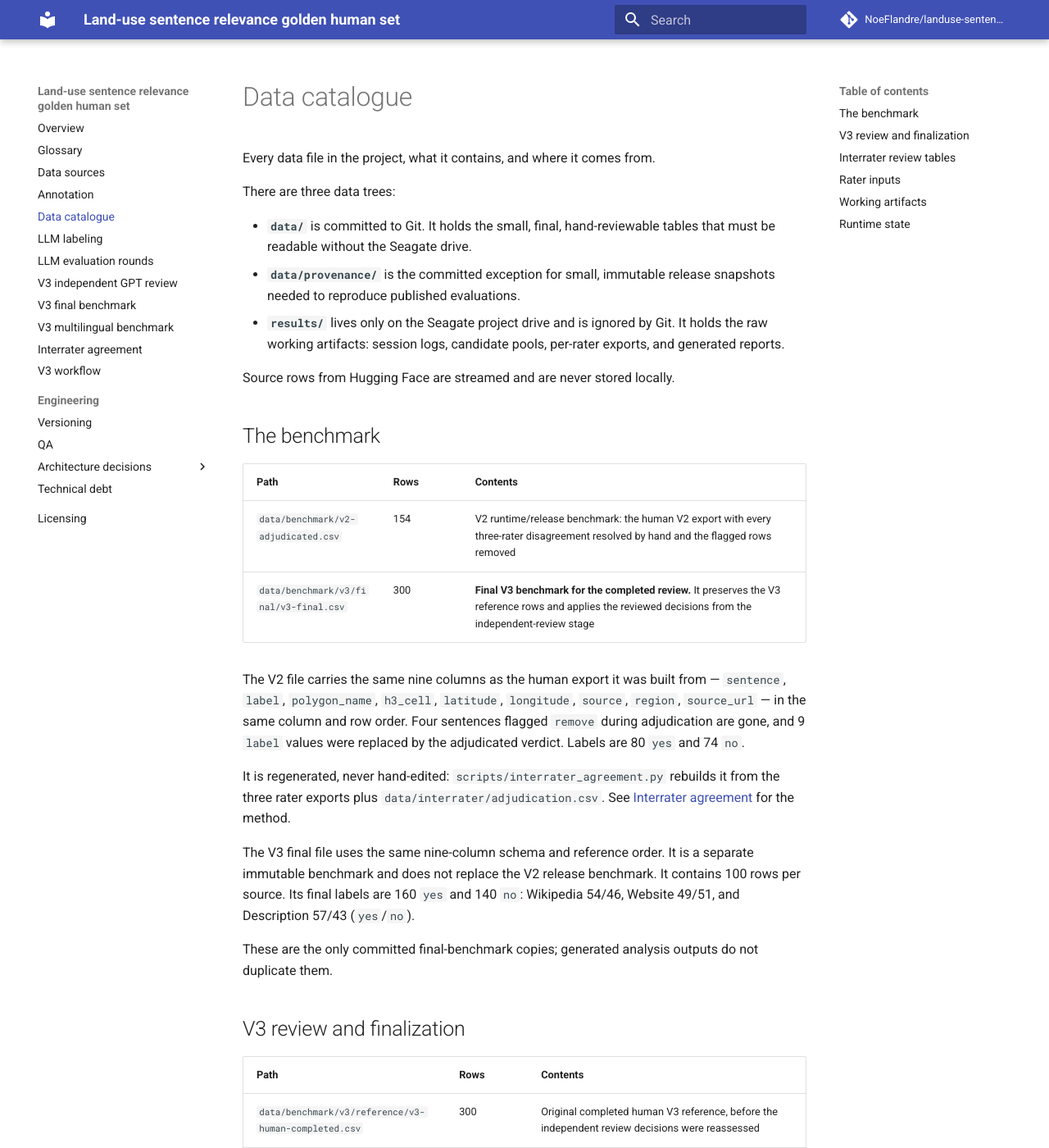
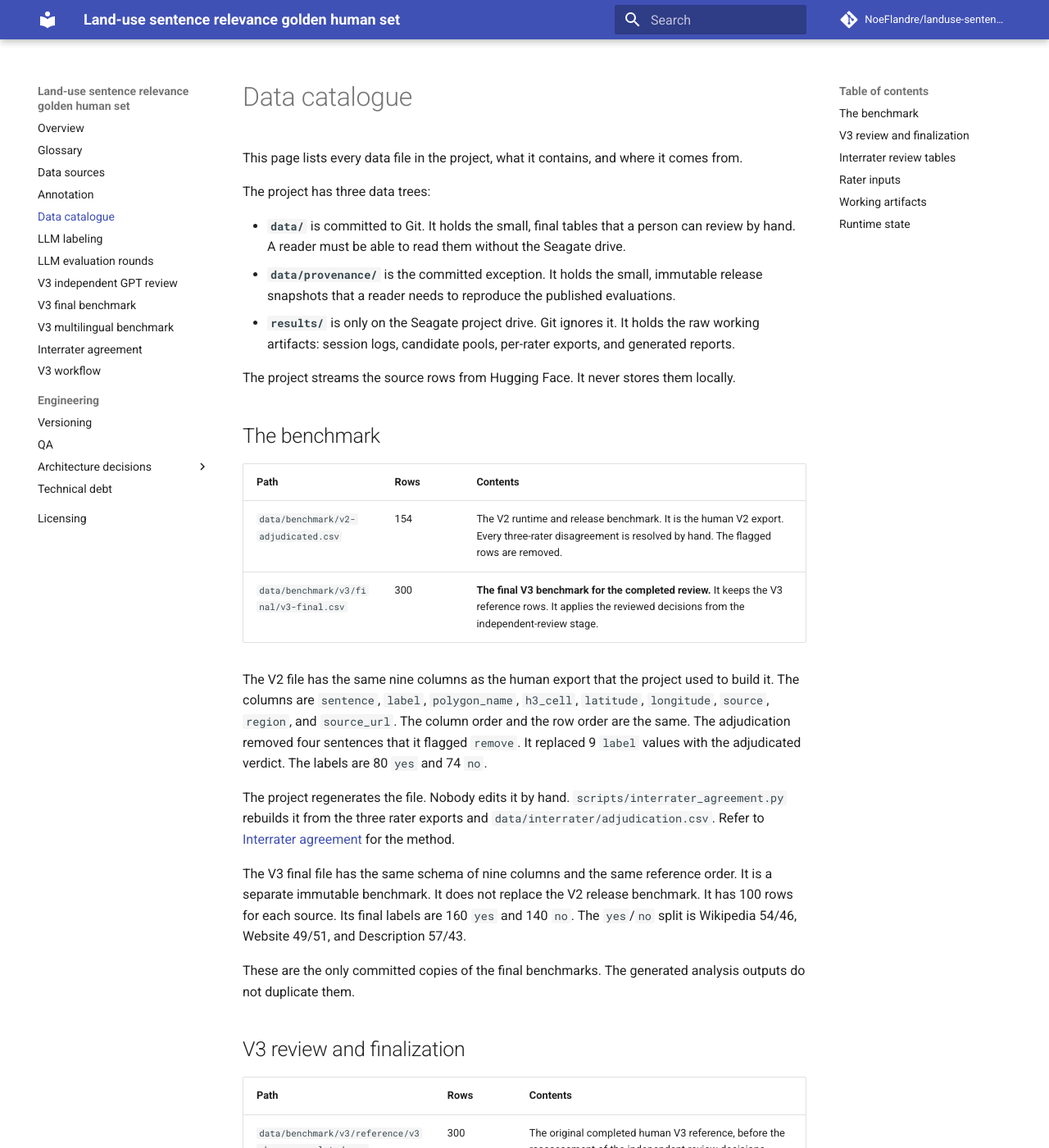
Before and after one commit to NoeFlandre/landuse-sentence-relevance-golden-human-set, an MkDocs documentation site: the page built from docs/results.md, in a window 1280 px wide and 1400 px high. Shown: the whole window at 82% size. Built offline with MkDocs 1.6.1 and Material for MkDocs 9.7.7, drawn with Linux system fonts in a browser that asks for light colours; comment, search, counter and statistics services are not loaded; some of the changed text lies outside the part shown.

Commit message:
docs: rewrite V3 review, translations, data catalogue in ASD-STE100
Co-Authored-By: Claude Sonnet 5.5 <noreply@anthropic.com>
Claude-Session: https://claude.ai/code/session_012hTfGDKATWSHAuPsTwiCKA

```diff
--- a/docs/results.md
+++ b/docs/results.md
@@ -1,63 +1,57 @@
 # Data catalogue
 
-Every data file in the project, what it contains, and where it comes from.
+This page lists every data file in the project, what it contains, and where it comes from.
 
-There are three data trees:
+The project has three data trees:
 
-- **`data/`** is committed to Git. It holds the small, final, hand-reviewable tables that must be readable without the Seagate drive.
-- **`data/provenance/`** is the committed exception for small, immutable release snapshots needed to reproduce published evaluations.
-- **`results/`** lives only on the Seagate project drive and is ignored by Git. It holds the raw working artifacts: session logs, candidate pools, per-rater exports, and generated reports.
+- **`data/`** is committed to Git. It holds the small, final tables that a person can review by hand. A reader must be able to read them without the Seagate drive.
+- **`data/provenance/`** is the committed exception. It holds the small, immutable release snapshots that a reader needs to reproduce the published evaluations.
+- **`results/`** is only on the Seagate project drive. Git ignores it. It holds the raw working artifacts: session logs, candidate pools, per-rater exports, and generated reports.
 
-Source rows from Hugging Face are streamed and are never stored locally.
+The project streams the source rows from Hugging Face. It never stores them locally.
 
 ## The benchmark
 
 | Path | Rows | Contents |
 | --- | --- | --- |
-| `data/benchmark/v2-adjudicated.csv` | 154 | V2 runtime/release benchmark: the human V2 export with every three-rater disagreement resolved by hand and the flagged rows removed |
-| `data/benchmark/v3/final/v3-final.csv` | 300 | **Final V3 benchmark for the completed review.** It preserves the V3 reference rows and applies the reviewed decisions from the independent-review stage |
+| `data/benchmark/v2-adjudicated.csv` | 154 | The V2 runtime and release benchmark. It is the human V2 export. Every three-rater disagreement is resolved by hand. The flagged rows are removed. |
+| `data/benchmark/v3/final/v3-final.csv` | 300 | **The final V3 benchmark for the completed review.** It keeps the V3 reference rows. It applies the reviewed decisions from the independent-review stage. |
 
-The V2 file carries the same nine columns as the human export it was built from — `sentence`, `label`, `polygon_name`, `h3_cell`, `latitude`, `longitude`, `source`, `region`, `source_url` — in the same column and row order. Four sentences flagged `remove` during adjudication are gone, and 9 `label` values were replaced by the adjudicated verdict. Labels are 80 `yes` and 74 `no`.
+The V2 file has the same nine columns as the human export that the project used to build it. The columns are `sentence`, `label`, `polygon_name`, `h3_cell`, `latitude`, `longitude`, `source`, `region`, and `source_url`. The column order and the row order are the same. The adjudication removed four sentences that it flagged `remove`. It replaced 9 `label` values with the adjudicated verdict. The labels are 80 `yes` and 74 `no`.
 
-It is regenerated, never hand-edited: `scripts/interrater_agreement.py` rebuilds it from the three rater exports plus `data/interrater/adjudication.csv`. See [Interrater agreement](interrater-agreement.md) for the method.
+The project regenerates the file. Nobody edits it by hand. `scripts/interrater_agreement.py` rebuilds it from the three rater exports and `data/interrater/adjudication.csv`. Refer to [Interrater agreement](interrater-agreement.md) for the method.
 
-The V3 final file uses the same nine-column schema and reference order. It is a separate immutable benchmark and does not replace the V2 release benchmark. It contains 100 rows per source. Its final labels are 160 `yes` and 140 `no`: Wikipedia 54/46, Website 49/51, and Description 57/43 (`yes`/`no`).
+The V3 final file has the same schema of nine columns and the same reference order. It is a separate immutable benchmark. It does not replace the V2 release benchmark. It has 100 rows for each source. Its final labels are 160 `yes` and 140 `no`. The `yes`/`no` split is Wikipedia 54/46, Website 49/51, and Description 57/43.
 
-These are the only committed final-benchmark copies; generated analysis outputs do not duplicate them.
+These are the only committed copies of the final benchmarks. The generated analysis outputs do not duplicate them.
 
 ## V3 review and finalization
 
 | Path | Rows | Contents |
 | --- | --- | --- |
-| `data/benchmark/v3/reference/v3-human-completed.csv` | 300 | Original completed human V3 reference, before the independent review decisions were reassessed |
-| `data/benchmark/v3/independent-review/v3-independent-review-input.csv` | 300 | Blinded input sent for the independent model review; metadata is preserved and `label` is omitted |
-| `data/benchmark/v3/independent-review/v3-gpt-sol-5.6-extra-high.csv` | 300 | Canonical UTF-8 copy of the supplied GPT response, with GPT's `label` |
-| `data/benchmark/v3/independent-review/v3-human-gpt-disagreements.csv` | 42 | Generated disagreement queue with the human and GPT decisions; its `final_human_label` column was initially blank |
-| `data/benchmark/v3/independent-review/v3-resolved.csv` | 42 | Human-reviewed resolution of every disagreement; contains the completed `final_human_label` values |
-| `data/benchmark/v3/final/v3-final.csv` | 300 | Final benchmark produced by applying `v3-resolved.csv` to the reference in reference order |
+| `data/benchmark/v3/reference/v3-human-completed.csv` | 300 | The original completed human V3 reference, before the reassessment of the independent review decisions. |
+| `data/benchmark/v3/independent-review/v3-independent-review-input.csv` | 300 | The blinded input that the project sent for the independent model review. It keeps the metadata. It does not have `label`. |
+| `data/benchmark/v3/independent-review/v3-gpt-sol-5.6-extra-high.csv` | 300 | The canonical UTF-8 copy of the GPT response that the project received. It has the `label` of GPT. |
+| `data/benchmark/v3/independent-review/v3-human-gpt-disagreements.csv` | 42 | The generated disagreement queue with the human decisions and the GPT decisions. Its `final_human_label` column was blank at first. |
+| `data/benchmark/v3/independent-review/v3-resolved.csv` | 42 | The human-reviewed resolution of every disagreement. It has the completed `final_human_label` values. |
+| `data/benchmark/v3/final/v3-final.csv` | 300 | The final benchmark. The project made it when it applied `v3-resolved.csv` to the reference in reference order. |
 
-The multilingual release is documented in [V3 multilingual benchmark](v3-translations.md).
-It contains 85 parallel CSV files under `data/benchmark/v3/translations/` (one
-English file plus 84 translations), all with the same 300 rows and the same
-final labels and geographic/source metadata. The source-only map is stored at
-`data/benchmark/v3/assets/v3-world-distribution.png`.
+The multilingual release is in [V3 multilingual benchmark](v3-translations.md). It has 85 parallel CSV files in `data/benchmark/v3/translations/`: one English file and 84 translations. All files have the same 300 rows, the same final labels, and the same geographic and source metadata. The source-only map is at `data/benchmark/v3/assets/v3-world-distribution.png`.
 
-The complete comparison, reassessment, and finalization workflow is documented in [V3 final benchmark](v3-final-benchmark.md). The independent model output is evidence for review, not an automatic replacement for the human label.
+[V3 final benchmark](v3-final-benchmark.md) describes the complete workflow of comparison, reassessment, and finalization. The independent model output is evidence for the review. It does not replace the human label automatically.
 
 ## Interrater review tables
 
-Committed, one row per sentence the three raters did not agree on.
+These tables are committed. Each has one row for each sentence where the three raters did not agree.
 
 | Path | Rows | Contents |
 | --- | --- | --- |
-| `data/interrater/disagreements.csv` | 31 | Generated. The non-unanimous sentences with each rater's label, the outvoted rater, and provenance |
-| `data/interrater/adjudication.csv` | 31 | The same rows plus a hand-assigned `final_label` of `yes`, `no`, or `remove`. **The only hand-edited file in `data/`**, and the input that produces the benchmark above |
+| `data/interrater/disagreements.csv` | 31 | Generated. It has the non-unanimous sentences with the label of each rater, the outvoted rater, and the provenance. |
+| `data/interrater/adjudication.csv` | 31 | The same rows and a hand-assigned `final_label` of `yes`, `no`, or `remove`. **It is the only hand-edited file in `data/`.** It is the input that produces the benchmark above. |
 
 ## Rater inputs
 
-Round 1's three labelled copies of the same 158 sentences. The release keeps a
-tracked provenance snapshot; future rounds use the numbered drive-only
-structure in [LLM evaluation rounds](llm-evaluation-rounds.md).
+Round 1 has three labeled copies of the same 158 sentences. The release keeps a tracked provenance snapshot. Future rounds use the numbered structure on the drive only. Refer to [LLM evaluation rounds](llm-evaluation-rounds.md).
 
 | Path | Rater | Label column |
 | --- | --- | --- |
@@ -65,39 +59,39 @@ structure in [LLM evaluation rounds](llm-evaluation-rounds.md).
 | `data/provenance/round-01/outputs/gpt.csv` | GPT 5.6 Extra High | `llm_label` |
 | `data/provenance/round-01/outputs/claude.csv` | Claude Opus 5 Extra | `llm_label` |
 
-The two machine runs and their shared prompt are recorded in [LLM labeling](llm-labeling.md); the repeatable workflow is in [LLM evaluation rounds](llm-evaluation-rounds.md).
+[LLM labeling](llm-labeling.md) records the two machine runs and their shared prompt. [LLM evaluation rounds](llm-evaluation-rounds.md) describes the repeatable workflow.
 
 ## Working artifacts
 
-Drive-only. Historical or intermediate; none of these is a benchmark.
+These artifacts are on the drive only. They are historical or intermediate. None of them is a benchmark.
 
 | Path | Contents |
 | --- | --- |
-| `data/provenance/round-01/` | Committed, immutable Round 1 release snapshot: prompt, 158-row input and rater files, manifest, canonical 154-row agreement report, and historical 158-row report |
-| `results/evaluations/round-01/` | Drive-only working mirror of the tracked Round 1 snapshot |
-| `results/annotations/benchmark/v1-human-annotated.csv` | The 100-row V1 human set, superseded by the V2 adjudicated benchmark |
-| `results/annotations/benchmark/v2-wikipedia.csv` | The 100 Wikipedia rows before they were combined |
-| `results/annotations/benchmark/v2-website-balanced-58.csv` | The 58 website rows before they were combined, balanced 29 Yes / 29 No |
-| `results/evaluations/round-01/` | Complete historical Round 1 snapshot: prompt, input, benchmark, model outputs, manifest, and analysis |
-| `results/annotations/sessions/` | Resumable JSONL annotation sessions for the V1 and V2 runs |
-| `results/candidates/v1/pool.json` | Historical V1 candidate bank |
-| `results/candidates/v2/pool.json` | 512 reusable V2 candidates, 256 per source |
-| `results/candidates/v2/website-only-pool.json` | Website-only V2 candidate bank |
-| `results/candidates/v2/progress.json` | Resumable candidate-building checkpoint |
-| `results/candidates/v3/pool.json` | Finalized V3 oversized reservoir: at least 400 fresh globally unique H3 resolution-3 cells per source, plus compact metadata |
-| `results/candidates/v3/progress.json` | Atomic resumable V3 candidate-building checkpoint, containing compact candidate metadata only |
-| `results/annotations/seeds/v3.json` | Atomic V3 annotation seed: 153 frozen V2 rows, 147 deterministic unlabeled slots, quota and hash metadata |
-| `results/candidates/v2/archive/failures/` | Preserved checkpoints from the failed builds described in [Data sources](data-sources.md) |
-| `results/maps/{v1,v2}/` | Static world/H3 distribution plots |
+| `data/provenance/round-01/` | The committed, immutable Round 1 release snapshot: prompt, input of 158 rows, rater files, manifest, canonical agreement report of 154 rows, and historical report of 158 rows. |
+| `results/evaluations/round-01/` | The working mirror of the tracked Round 1 snapshot, on the drive only. |
+| `results/annotations/benchmark/v1-human-annotated.csv` | The V1 human set of 100 rows. The V2 adjudicated benchmark replaces it. |
+| `results/annotations/benchmark/v2-wikipedia.csv` | The 100 Wikipedia rows before the project combined them. |
+| `results/annotations/benchmark/v2-website-balanced-58.csv` | The 58 website rows before the project combined them. They are balanced: 29 Yes and 29 No. |
+| `results/evaluations/round-01/` | The complete historical Round 1 snapshot: prompt, input, benchmark, model outputs, manifest, and analysis. |
+| `results/annotations/sessions/` | The resumable JSONL annotation sessions for the V1 and V2 runs. |
+| `results/candidates/v1/pool.json` | The historical V1 candidate bank. |
+| `results/candidates/v2/pool.json` | 512 reusable V2 candidates, 256 for each source. |
+| `results/candidates/v2/website-only-pool.json` | The website-only V2 candidate bank. |
+| `results/candidates/v2/progress.json` | The resumable checkpoint of the candidate build. |
+| `results/candidates/v3/pool.json` | The finalized oversized V3 reservoir. It has at least 400 fresh, globally unique H3 resolution-3 cells for each source, and compact metadata. |
+| `results/candidates/v3/progress.json` | The atomic, resumable checkpoint of the V3 candidate build. It has only compact candidate metadata. |
+| `results/annotations/seeds/v3.json` | The atomic V3 annotation seed: 153 frozen V2 rows, 147 deterministic unlabeled slots, and quota and hash metadata. |
+| `results/candidates/v2/archive/failures/` | The checkpoints from the failed builds. [Data sources](data-sources.md) describes the builds. |
+| `results/maps/{v1,v2}/` | The static plots of the world and H3 distribution. |
 
 ## Runtime state
 
-`state/` is drive-only and holds reusable local state, never data:
+`state/` is on the drive only. It holds reusable local state. It never holds data:
 
-- `state/huggingface-auth/` — the persistent Hugging Face login.
-- `state/runtime-cache/` — resumable model and data cache files.
-- `state/uv-environment/`, `state/uv-python/` — the UV environment and interpreter.
-- `state/uv-cache/`, `state/python-cache/`, `state/xdg-cache/` — tool caches.
-- `state/tmp/` — disposable process scratch space.
+- `state/huggingface-auth/` - the persistent Hugging Face login.
+- `state/runtime-cache/` - the resumable model and data cache files.
+- `state/uv-environment/`, `state/uv-python/` - the UV environment and the interpreter.
+- `state/uv-cache/`, `state/python-cache/`, `state/xdg-cache/` - the tool caches.
+- `state/tmp/` - the disposable scratch space of the processes.
 
-Use `scripts/uv-seagate` for every local UV command. It creates and uses these paths only after confirming the Seagate project directory is mounted.
+Use `scripts/uv-seagate` for every local UV command. It creates and uses these paths only after it confirms that the Seagate project directory is mounted.
```
Also changed, not shown: docs/v3-gpt-independent-review.md (+16 -16 lines), docs/v3-translations.md (+25 -62 lines).
